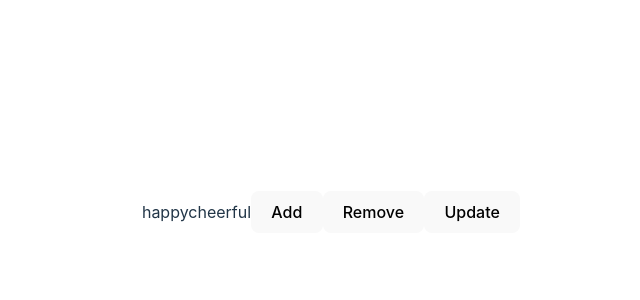
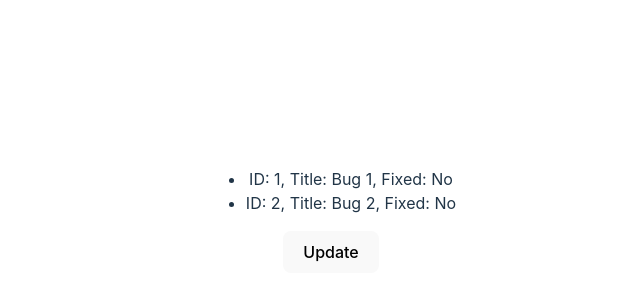
Before and after one commit to chienchuanw/react-learning, a React (Vite) app: page / in a window 1280 px wide. Shown: the part 188-488 px from the top of the page, without its empty margins (309-949 px from the left). Built offline with nearby package versions, Linux system fonts and the light colour scheme.

Commit message:
Updating Array of Objects

```diff
--- a/src/App.tsx
+++ b/src/App.tsx
@@ -2,30 +2,26 @@ import { useState } from 'react'
 import './App.css'
 
 function App() {
-  const [tags, setTags] = useState(['happy', 'cheerful']);
+  const [bugs, setBugs] = useState([
+    { id: 1, title: 'Bug 1', fixed: false },
+    { id: 2, title: 'Bug 2', fixed: false },
+  ])
 
-  // Add item to tags array
-  const handleClickAdd = () => {
-    setTags([ ...tags, 'exciting']) // This copies the original array and adds new item.
-  };
-
-  // Remove item from tags array
-  const handleClickRemove = () => {
-    setTags(tags.filter(tag => tag !== 'happy'));
-  };
-
-  // Update an existing item in tags array
-  const handleClickUpdate = () => {
-    setTags(tags.map(tag => tag === 'cheerful' ? 'depressed' : tag))
-  };
-
+  // Update "fixed" status in Bug 1
+  const handleClick = () => {
+    setBugs(bugs.map(bug => bug.id === 1 ? { ...bug, fixed: !bug.fixed } : bug))
+  }
 
   return (
     <div>
-      <span>{tags}</span>
-      <button onClick={handleClickAdd}>Add</button>
-      <button onClick={handleClickRemove}>Remove</button>
-      <button onClick={handleClickUpdate}>Update</button>
+      <ul>
+        {bugs.map(bug => (
+          <li key={bug.id}>
+            ID: {bug.id}, Title: {bug.title}, Fixed: {bug.fixed ? 'Yes' : 'No'}
+          </li>
+        ))}
+      </ul>
+      <button onClick={handleClick}>Update</button>
     </div>
   )
 
```
